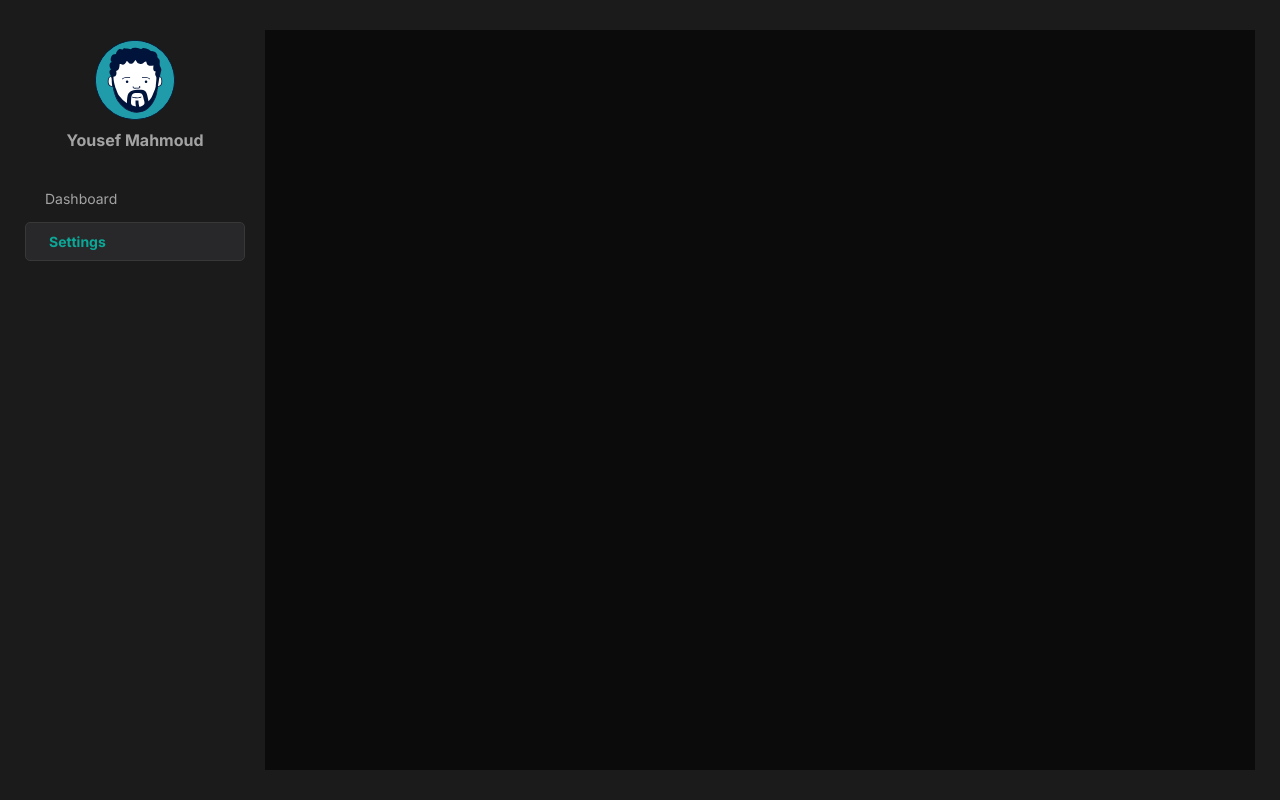
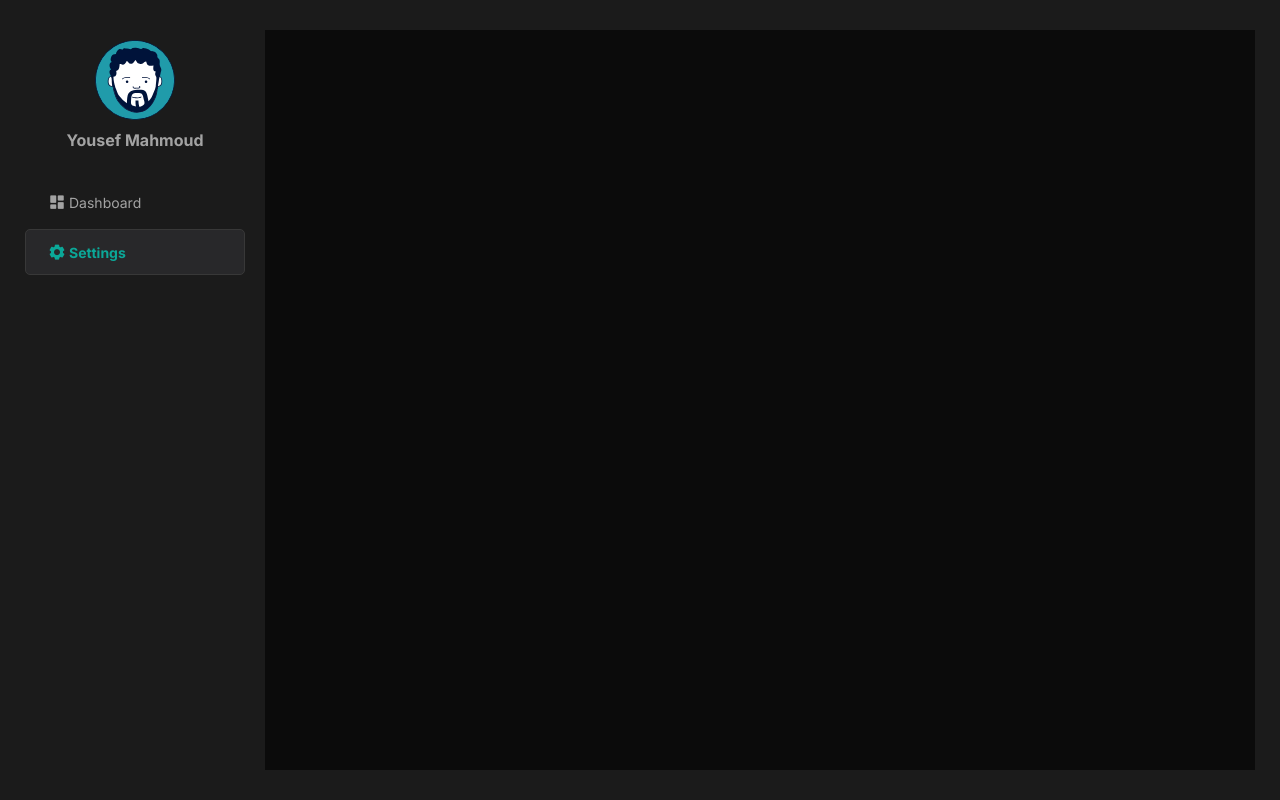
Before and after one commit to usefmahmud/expenses-tracker, a Svelte app: page /settings in a window 1280 px wide. Built offline with nearby package versions, Linux system fonts and the light colour scheme.

Commit message:
feat: Added icon to navbar links

```diff
--- a/package.json
+++ b/package.json
@@ -18,6 +18,7 @@
     "vite": "^6.0.5"
   },
   "dependencies": {
+    "boxicons": "^2.1.4",
     "sass-embedded": "^1.83.0",
     "svelte-routing": "^2.13.0"
   }
--- a/src/App.svelte
+++ b/src/App.svelte
@@ -3,6 +3,8 @@
   import Dashboard from "./routes/Dashboard.svelte"
   import Settings from "./routes/Settings.svelte"
   import Navbar from "./lib/Navbar.svelte"
+
+  import 'boxicons/css/boxicons.min.css'
 
 </script>
 
--- a/src/app.scss
+++ b/src/app.scss
@@ -1,4 +1,5 @@
 @import url('https://fonts.googleapis.com/css2?family=Inter:ital,opsz,wght@0,14..32,100..900;1,14..32,100..900&display=swap');
+
 
 :root{
     --primary-bg-color: #ebecec;
--- /dev/null
+++ b/src/components/Icon.svelte
@@ -0,0 +1,24 @@
+<script lang="ts">
+  export let icon: string, color: string, size: number
+</script>
+
+<span>
+  <i
+    class={icon}
+    style="color: {color}; font-size: {size}px"
+  ></i>
+</span>
+
+<style>
+  span {
+    display: inline-block;
+    width: 24px;
+    height: 24px;
+    display: flex;
+    justify-content: center;
+    align-items: center;
+  }
+  i {
+    font-size: 24px;
+  }
+</style>
--- a/src/lib/Navbar.svelte
+++ b/src/lib/Navbar.svelte
@@ -3,6 +3,7 @@
     import { type NavRouteType } from '../utils/types'
 
     import avatar from '../assets/avatars/avatar-1.svg'
+    import Icon from "../components/Icon.svelte";
 
     const location = useLocation()
 
@@ -10,18 +11,12 @@
         {
             name: 'Dashboard',
             path: '/',
-            icon: {
-                active: 'material-symbols-light:space-dashboard',
-                inactive: 'material-symbols-light:space-dashboard-outline'
-            }
+            icon: 'bx bxs-dashboard'
         },
         {
             name: 'Settings',
             path: '/settings',
-            icon: {
-                active: 'material-symbols-light:settings',
-                inactive: 'material-symbols-light:space-dashboard-outline'
-            }
+            icon: 'bx bxs-cog'
         }
     ]
 </script>
@@ -44,6 +39,11 @@
                     class="link"
                     class:link--active={$location.pathname === NavRoute.path}
                 >
+                    <Icon
+                        icon={NavRoute.icon}
+                        color='none'
+                        size={18}
+                    />
                     <span>{NavRoute.name}</span>
                 </a>
             {/each}
@@ -96,6 +96,7 @@
 
             .link{
                 display: flex;
+                align-items: center;
                 padding: 10px 20px;
 
                 font-size: 14px;
@@ -105,7 +106,7 @@
                 color: #ffffff99;
 
                 &.link--active {
-                    padding-left: 23px;
+                    padding-left: 19px;
 
                     color: #00dac4b8;
                     background-color: #28282a;
--- a/src/utils/types.ts
+++ b/src/utils/types.ts
@@ -17,10 +17,7 @@ interface Category {
 interface NavRouteType {
   name: string,
   path: string,
-  icon: {
-    active: string,
-    inactive: string
-  }
+  icon: string
 }
 
 export type { Expense, Category, NavRouteType }
```
Also changed, not shown: 1 other file (tests, documents, lock files or other folders).
